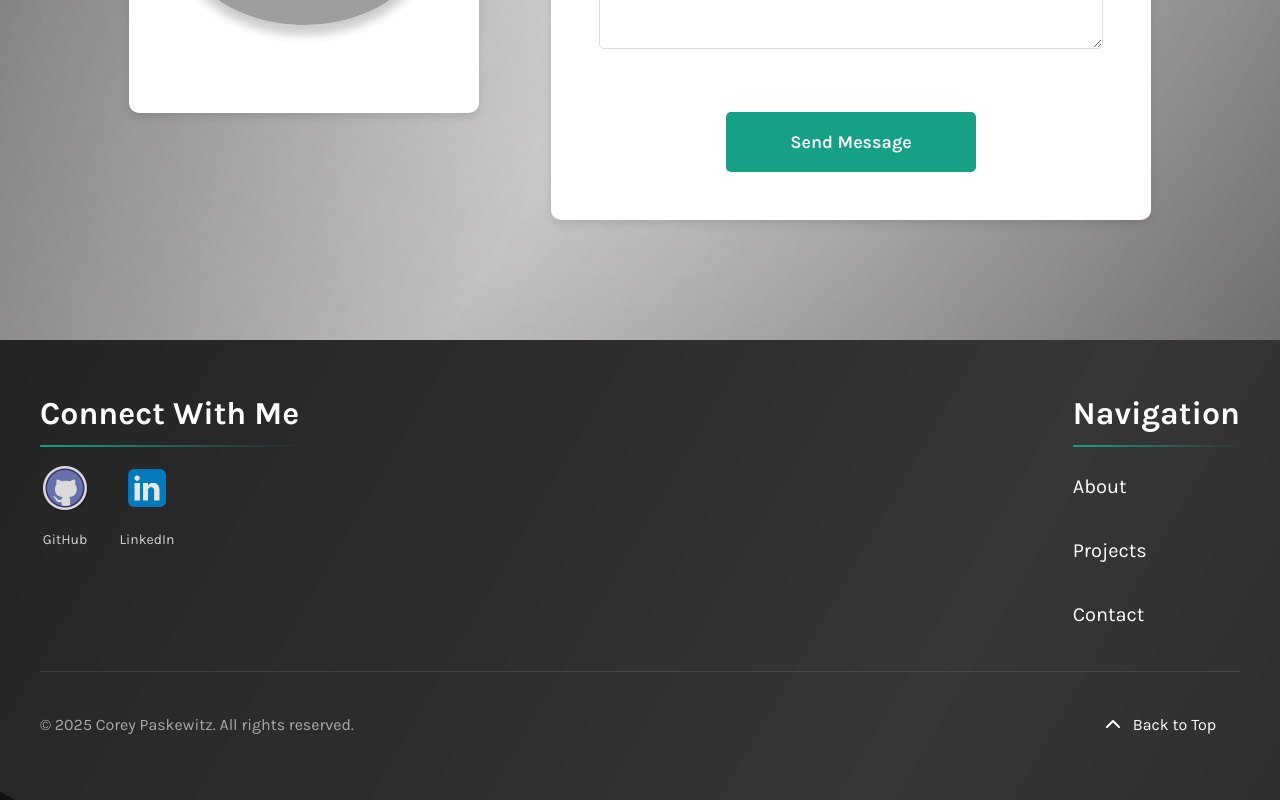
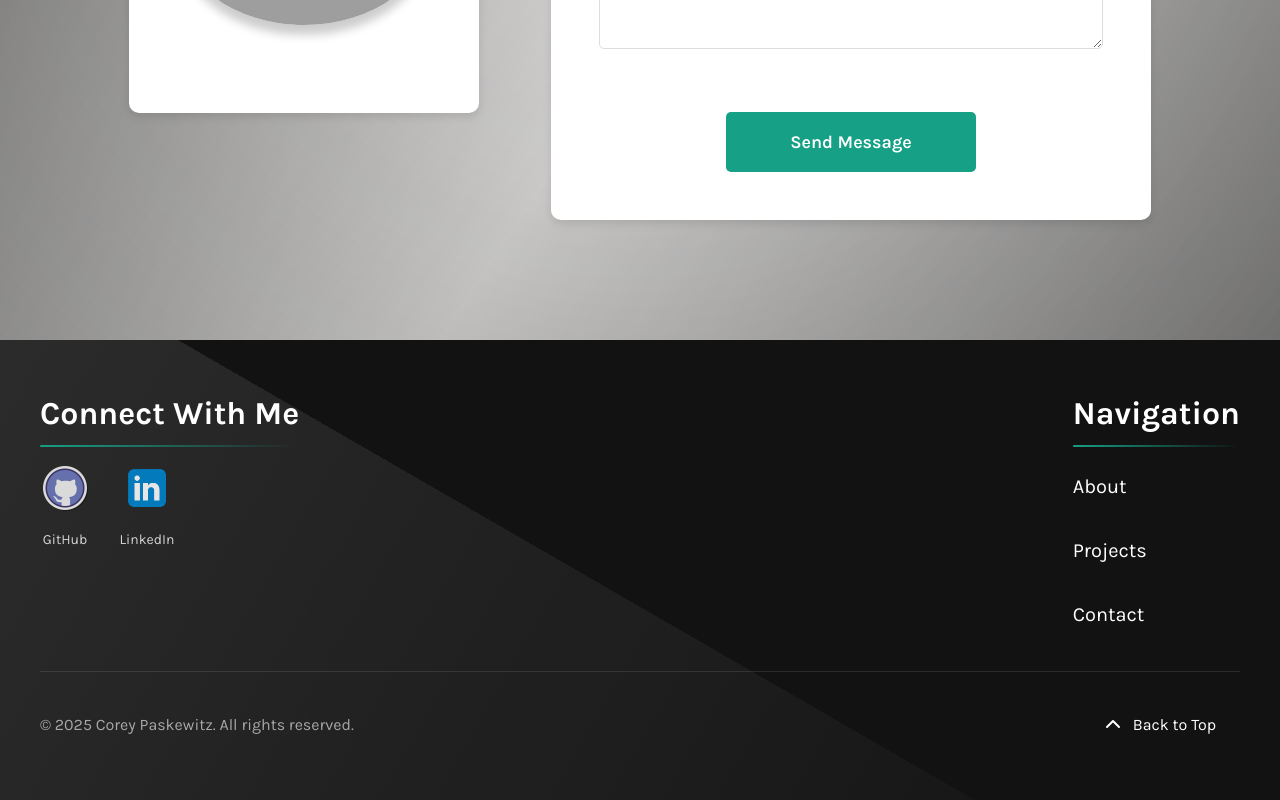
Before and after one commit to CPaskewitz/my-portfolio, a React (Vite) app: page / in a window 1280 px wide. Shown: the part 4423-5223 px from the top of the page. Built offline with nearby package versions, Linux system fonts and the light colour scheme; grey boxes are pictures that could not be loaded.

Commit message:
change glossy effect to fast

```diff
--- a/src/components/Footer/Footer.scss
+++ b/src/components/Footer/Footer.scss
@@ -6,7 +6,7 @@
     background-color: #121212;
     color: $white;
     position: relative;
-    @include glossy-effect('slow');
+    @include glossy-effect('fast');
 
     &__container {
         max-width: 1200px;
```
